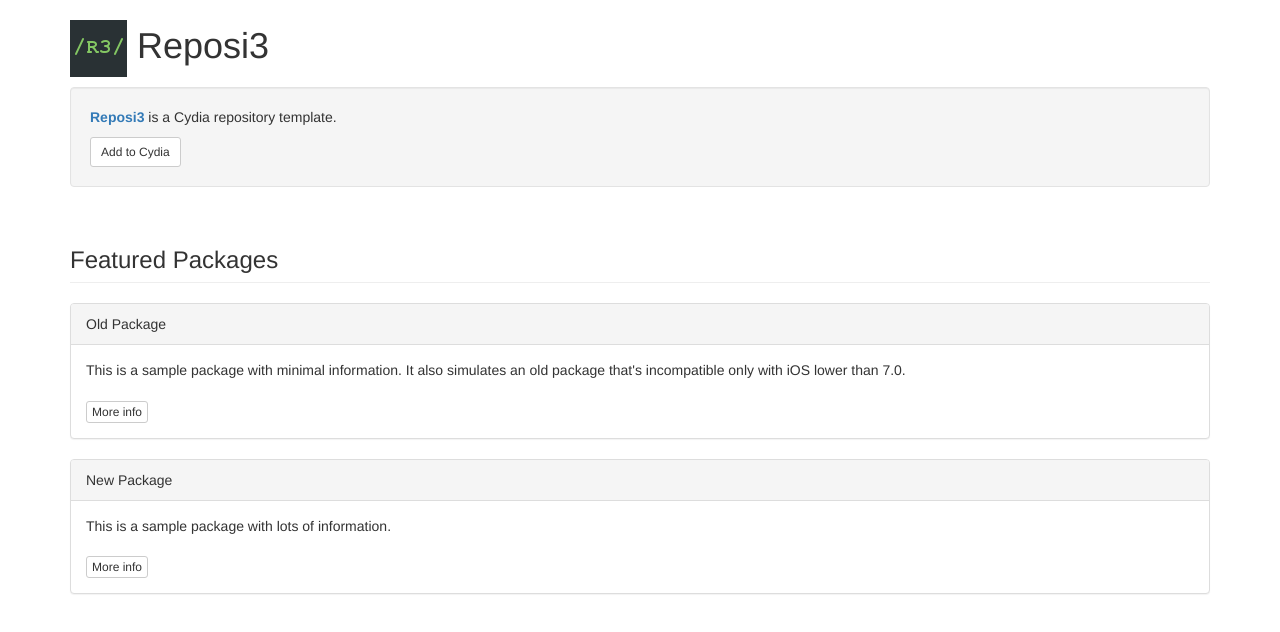
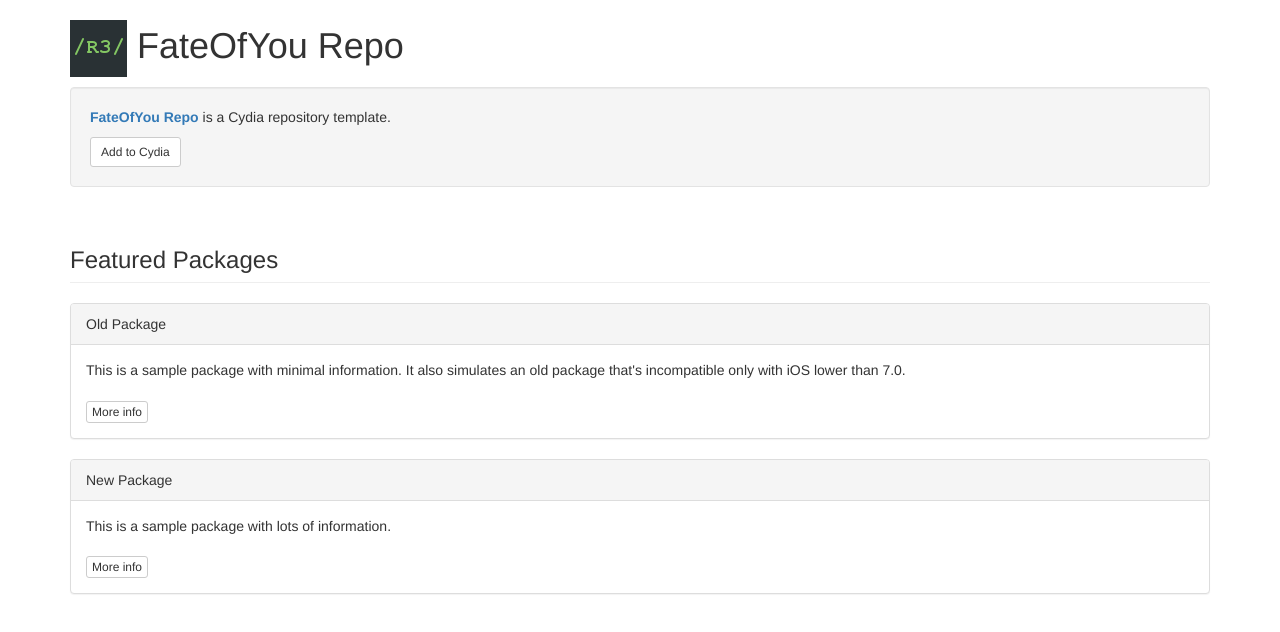
Before and after one commit to fateofyou/fateofyou.github.io, a plain HTML site: page index.html in a window 1280 px wide. Drawn offline with nearby package versions, Linux system fonts and the light colour scheme.

Commit message:
Update index.html

```diff
--- a/index.html
+++ b/index.html
@@ -1,7 +1,7 @@
 <!DOCTYPE html>
 <html lang="en">
 <head>
-  <title>Reposi3</title>
+  <title>FateOfYou Repo</title>
   <meta charset="utf-8">
   <meta name="viewport" content="width=device-width, initial-scale=1">
   <link rel="stylesheet" href="https://maxcdn.bootstrapcdn.com/bootstrap/3.3.5/css/bootstrap.min.css">
@@ -10,13 +10,13 @@
 <body>
 
 <div class="container">
-	<h1><img src="CydiaIcon.png"> Reposi3</h1>
+	<h1><img src="CydiaIcon.png"> FateOfYou Repo</h1>
 </div>
 
 <div class="container">
 	<div class="well">
-		<p><span class="text-primary"><b>Reposi3</span></b> is a Cydia repository template.</p>
-		<a class="btn btn-sm btn-default" href="cydia://url/https://cydia.saurik.com/api/share#?source=https://supermamon.github.io/Reposi3/">Add to Cydia</a>
+		<p><span class="text-primary"><b>FateOfYou Repo</span></b> is a Cydia repository template.</p>
+		<a class="btn btn-sm btn-default" href="cydia://url/https://cydia.saurik.com/api/share#?source=https://fateofyou.github.io/">Add to Cydia</a>
 	</div>
 </div>
 
```
